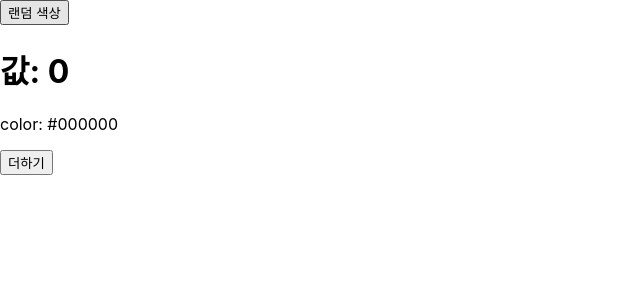
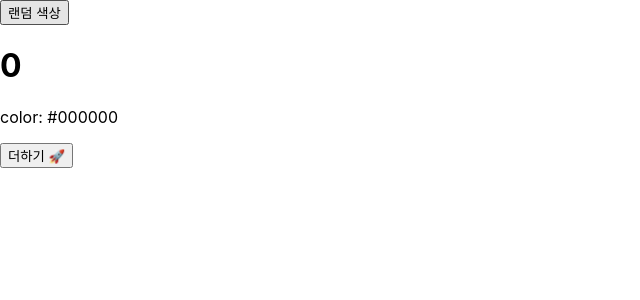
Before and after one commit to Chocobe/-Study-React, a React (Create React App) app in the folder 02-skill-for-react-book/00-hello-react/: page / in a window 1280 px wide. Shown: the top 300 px of the page, without its empty margins (0-640 px from the left). Built offline with nearby package versions, Linux system fonts and the light colour scheme.

Commit message:
LifeCycle01 컴포넌트 연습

```diff
--- a/02-skill-for-react-book/00-hello-react/src/App.js
+++ b/02-skill-for-react-book/00-hello-react/src/App.js
@@ -2,7 +2,8 @@
 
 import ErrorBoundary from "./ErrorBoundary";
 // import LifeCycleSample from "./LifeCycleSample";
-import LifeCycle00 from "./LifeCycle/LifeCycle00";
+// import LifeCycle00 from "./LifeCycle/LifeCycle00";
+import LifeCycle01 from "./LifeCycle/LifeCycle01";
 
 const getRandomColor = () => {
   return `#${Math.floor(Math.random() * 0xffffff).toString(16)}`;
@@ -26,7 +27,8 @@
 
         <ErrorBoundary>
           {/* <LifeCycleSample color={this.state.color} /> */}
-          <LifeCycle00 color={this.state.color} />
+          {/* <LifeCycle00 color={this.state.color} /> */}
+          <LifeCycle01 color={this.state.color} />
         </ErrorBoundary>
       </div>
     );
--- /dev/null
+++ b/02-skill-for-react-book/00-hello-react/src/LifeCycle/LifeCycle01.js
@@ -0,0 +1,85 @@
+import { Component } from "react";
+
+class LifeCycle01 extends Component {
+  state = {
+    number: 0,
+    color: null,
+  };
+
+  myRef = null;
+
+  constructor(props) {
+    super(props);
+    console.log("constructor");
+  }
+
+  static getDerivedStateFromProps(nextProps, prevState) {
+    console.log("getDerivedStateFromProps");
+
+    if (nextProps.color !== prevState.color) {
+      return { color: nextProps.color };
+    }
+
+    return null;
+  }
+
+  componentDidMount() {
+    console.log("componentDidMount");
+  }
+
+  shouldComponentUpdate(nextProps, nextState) {
+    console.log("shouldComponentUpdate");
+
+    return nextState.number % 10 !== 4;
+  }
+
+  getSnapshotBeforeUpdate(prevProps, prevState) {
+    console.log("getSnapshotBeforeUpdate");
+
+    if (prevProps.color !== this.props.color) {
+      return this.myRef.style.color;
+    }
+
+    return null;
+  }
+
+  componentDidUpdate(prevProps, prevState, snapshot) {
+    console.log("componentDidUpdate", prevProps, prevState);
+
+    if (snapshot) {
+      console.log(snapshot);
+    }
+  }
+
+  componentWillUnmount() {
+    console.log("componentWillUnmount");
+  }
+
+  handleClick = () => {
+    this.setState({
+      number: this.state.number + 1,
+    });
+  }
+
+  render() {
+    console.log("render");
+
+    const style = {
+      color: this.props.color,
+    };
+
+    return (
+      <div>
+        <h1 style={style} ref={ref => this.myRef = ref}>
+          {this.state.number}
+        </h1>
+
+        <p>color: {this.state.color}</p>
+
+        <button onClick={this.handleClick}>더하기 🚀</button>
+      </div>
+    );
+  }
+};
+
+export default LifeCycle01;
```
